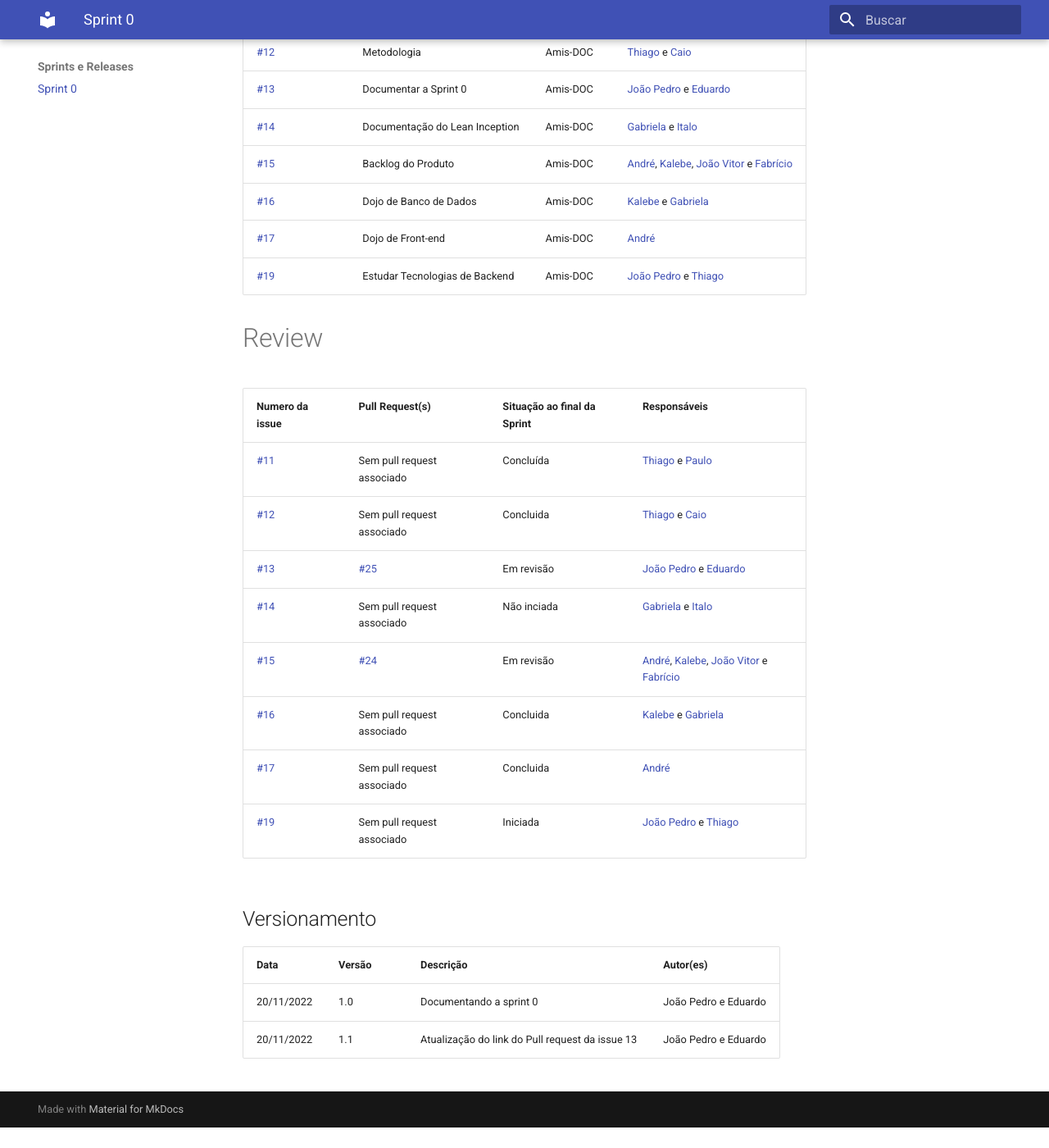
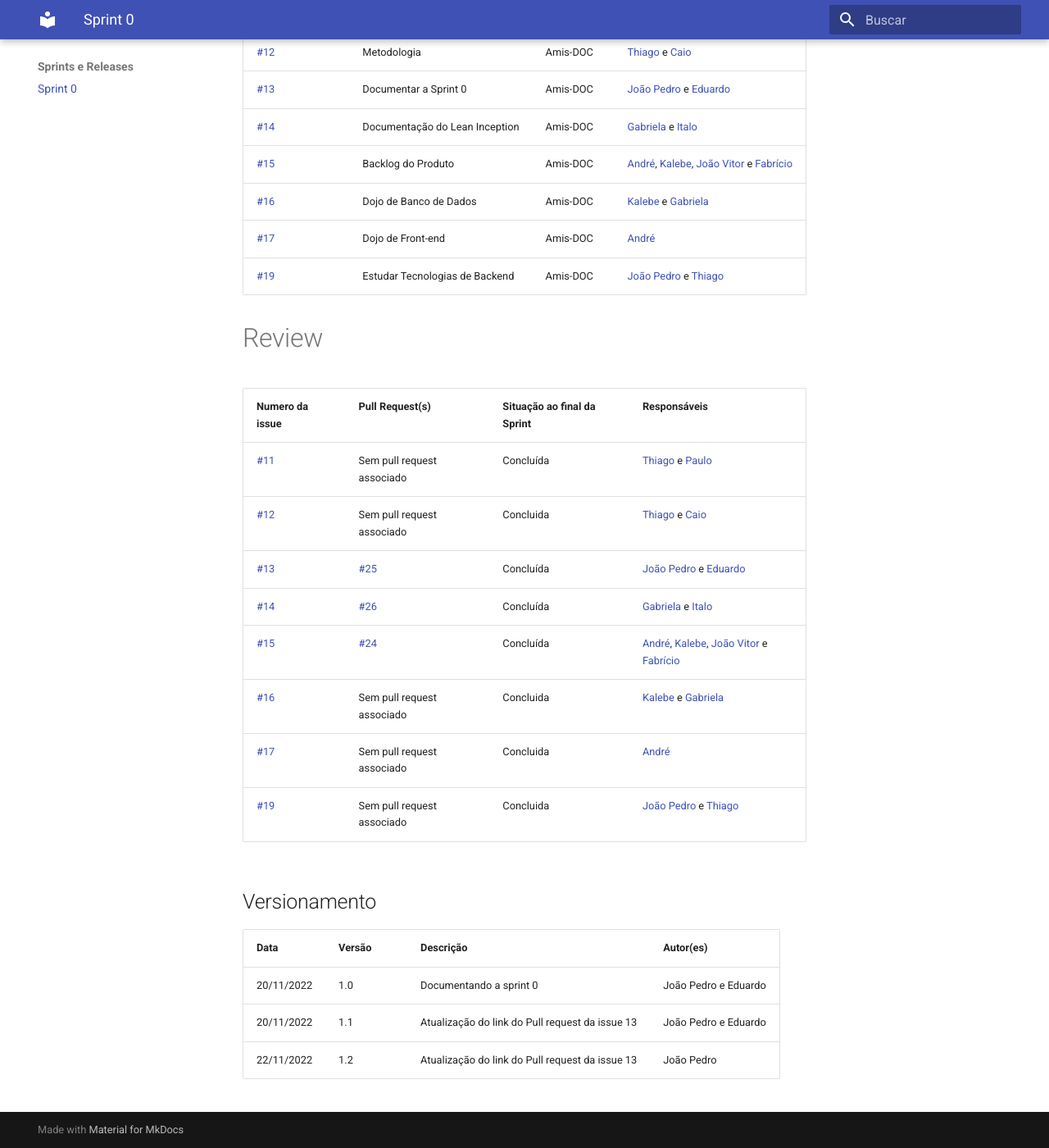
Before and after one commit to fga-eps-mds/2022.2-Amis-Doc, an MkDocs documentation site: the page built from docs/Sprints_Releases/sprint0.md, in a window 1280 px wide and 1400 px high, scrolled down 668 px. Shown: the whole window at 82% size. Built offline with MkDocs 1.6.1 and Material for MkDocs 9.7.7, drawn with Linux system fonts in a browser that asks for light colours; before the commit the page ends 2043 px from its top, so only the background shows below that.

Commit message:
Atualização do estado das issues ao final da sprint

```diff
--- a/docs/Sprints_Releases/sprint0.md
+++ b/docs/Sprints_Releases/sprint0.md
@@ -27,12 +27,12 @@
 | ---- | ---- | ---- | ---- |
 | [#11](https://github.com/fga-eps-mds/2022.2-Amis-Doc/issues/11) | Sem pull request associado | Concluída | [Thiago](https://github.com/thiagolsg) e [Paulo](https://github.com/paulohborba)|
 | [#12](https://github.com/fga-eps-mds/2022.2-Amis-Doc/issues/12) | Sem pull request associado | Concluida | [Thiago](https://github.com/thiagolsg) e [Caio](https://github.com/CaioSulz)|
-| [#13](https://github.com/fga-eps-mds/2022.2-Amis-Doc/issues/13) | [#25](https://github.com/fga-eps-mds/2022.2-Amis-Doc/pull/25) | Em revisão | [João Pedro](https://github.com/jps12) e [Eduardo](https://github.com/fxred)|
-| [#14](https://github.com/fga-eps-mds/2022.2-Amis-Doc/issues/14) | Sem pull request associado | Não inciada | [Gabriela](https://github.com/gabrielapivetta) e [Italo](https://github.com/ItaloBrunoM)|
-| [#15](https://github.com/fga-eps-mds/2022.2-Amis-Doc/issues/15) | [#24](https://github.com/fga-eps-mds/2022.2-Amis-Doc/pull/24) | Em revisão | [André](https://github.com/andrelucasf), [Kalebe](https://github.com/KalebeLopes), [João Vitor](https://github.com/Jvsoutomaior) e [Fabrício](https://github.com/FabricioDeQueiroz)|
+| [#13](https://github.com/fga-eps-mds/2022.2-Amis-Doc/issues/13) | [#25](https://github.com/fga-eps-mds/2022.2-Amis-Doc/pull/25) | Concluída | [João Pedro](https://github.com/jps12) e [Eduardo](https://github.com/fxred)|
+| [#14](https://github.com/fga-eps-mds/2022.2-Amis-Doc/issues/14) | [#26](https://github.com/fga-eps-mds/2022.2-Amis-Doc/pull/26) | Concluída | [Gabriela](https://github.com/gabrielapivetta) e [Italo](https://github.com/ItaloBrunoM)|
+| [#15](https://github.com/fga-eps-mds/2022.2-Amis-Doc/issues/15) | [#24](https://github.com/fga-eps-mds/2022.2-Amis-Doc/pull/24) | Concluída | [André](https://github.com/andrelucasf), [Kalebe](https://github.com/KalebeLopes), [João Vitor](https://github.com/Jvsoutomaior) e [Fabrício](https://github.com/FabricioDeQueiroz)|
 | [#16](https://github.com/fga-eps-mds/2022.2-Amis-Doc/issues/16) | Sem pull request associado | Concluida | [Kalebe](https://github.com/KalebeLopes) e [Gabriela](https://github.com/gabrielapivetta)|
 | [#17](https://github.com/fga-eps-mds/2022.2-Amis-Doc/issues/17) | Sem pull request associado | Concluida | [André](https://github.com/andrelucasf)|
-| [#19](https://github.com/fga-eps-mds/2022.2-Amis-Doc/issues/19) | Sem pull request associado | Iniciada | [João Pedro](https://github.com/jps12) e [Thiago](https://github.com/thiagolsg)|
+| [#19](https://github.com/fga-eps-mds/2022.2-Amis-Doc/issues/19) | Sem pull request associado | Concluida | [João Pedro](https://github.com/jps12) e [Thiago](https://github.com/thiagolsg)|
 
 
 ## Versionamento
@@ -41,3 +41,4 @@
 |------|--------|-----------|-----------|
 | 20/11/2022 | 1.0 | Documentando a sprint 0 | João Pedro e Eduardo |
 | 20/11/2022 | 1.1 | Atualização do link do Pull request da issue 13 | João Pedro e Eduardo |
+| 22/11/2022 | 1.2 | Atualização do link do Pull request da issue 13 | João Pedro |
```
